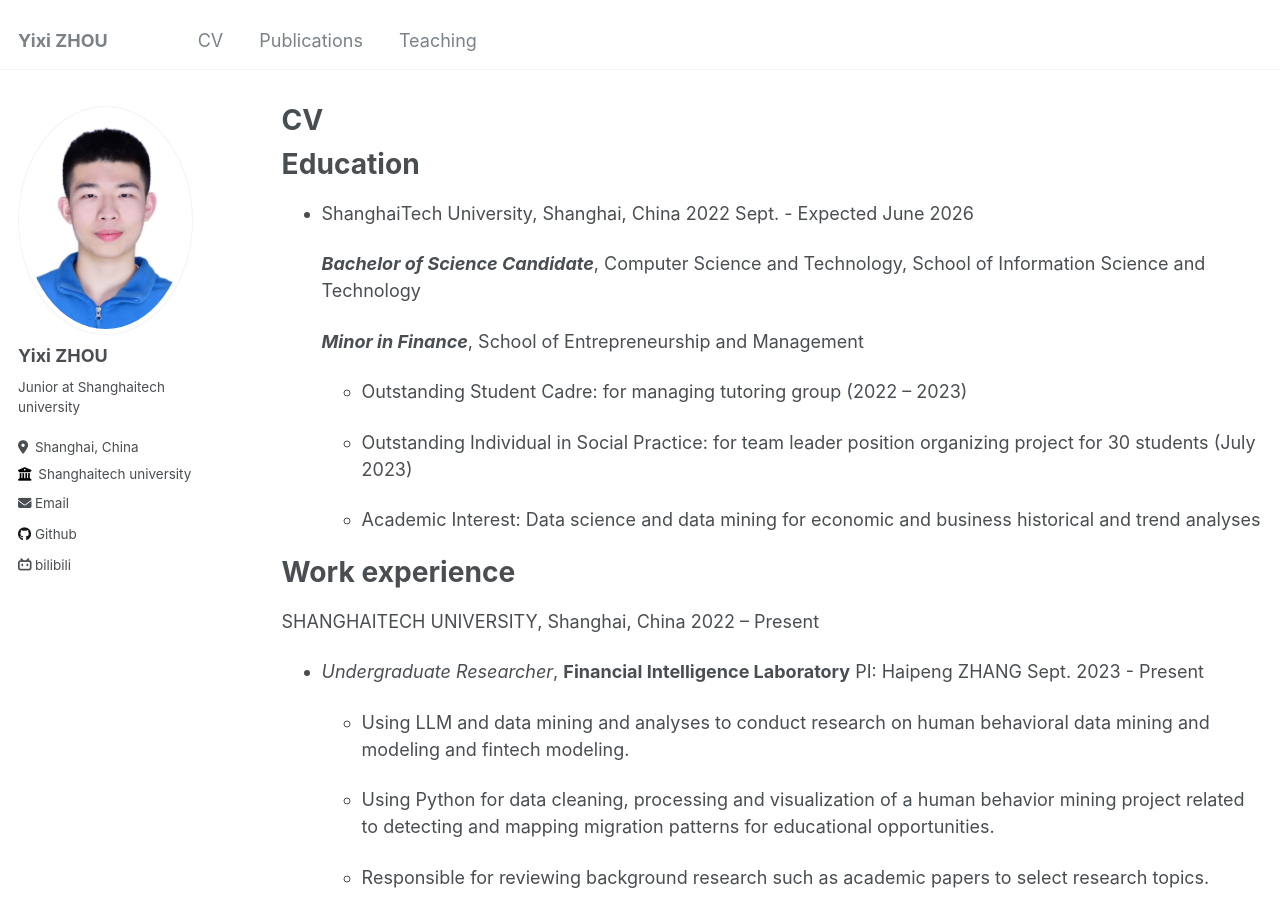
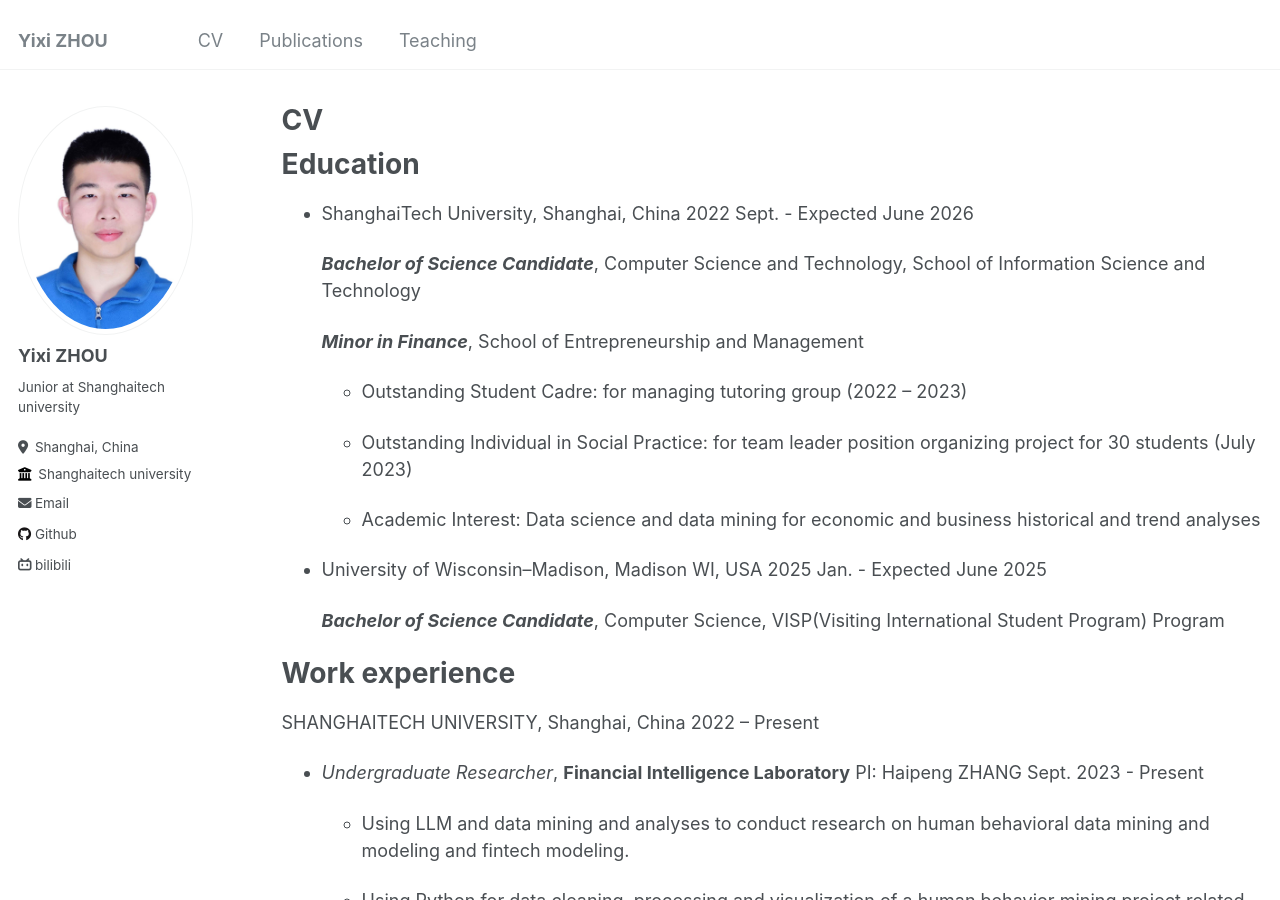
Before and after one commit to teslaxi/teslaxi.github.io, a Jekyll site: the page built from _pages/cv.md, in a window 1280 px wide and 900 px high. Built offline with Jekyll 4.4.1, drawn with Linux system fonts in a browser that asks for light colours.

Commit message:
20250123

```diff
--- a/_pages/cv.md
+++ b/_pages/cv.md
@@ -22,6 +22,11 @@
   * Outstanding Individual in Social Practice: for team leader position organizing project for 30 students (July 2023)
 
   * Academic Interest: Data science and data mining for economic and business historical and trend analyses
+
+* University of Wisconsin–Madison, Madison WI, USA 2025 Jan. - Expected June 2025
+
+  ***Bachelor of Science Candidate***, Computer Science, VISP(Visiting International Student Program) Program
+
 
 Work experience
 ======
```
